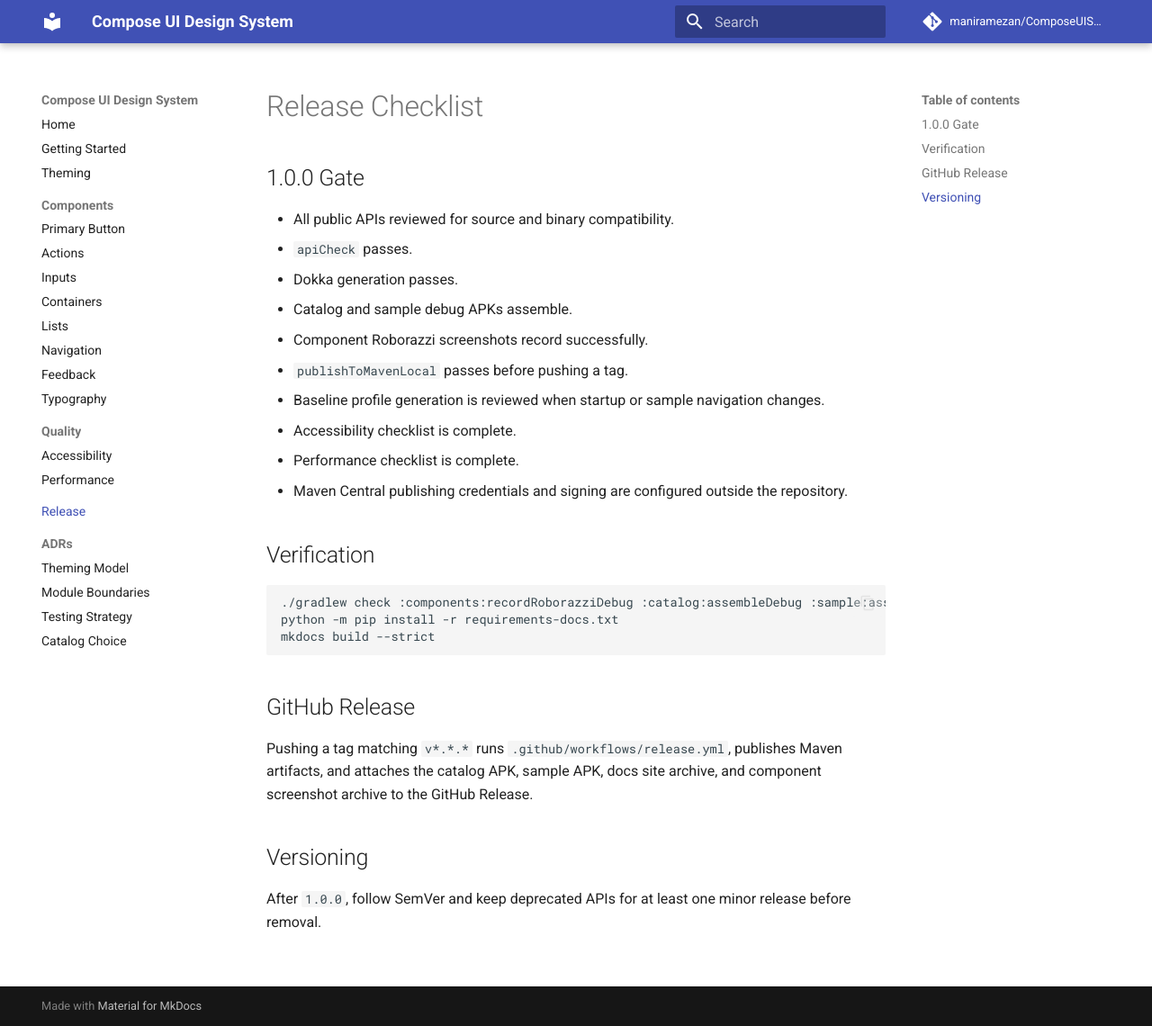
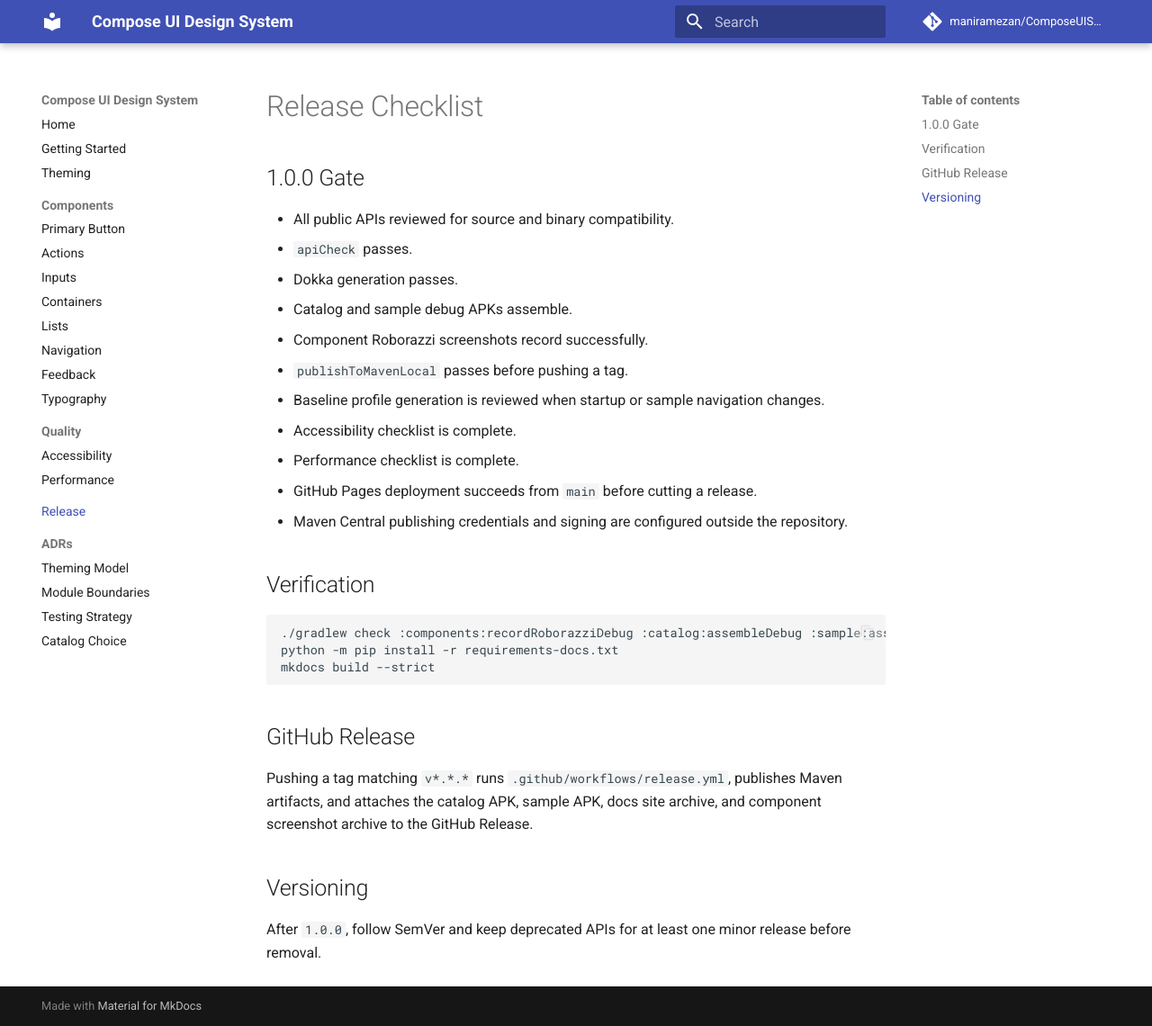
Before and after one commit to maniramezan/ComposeUIComponents, an MkDocs documentation site: the page built from docs/release.md, in a window 1280 px wide and 1140 px high. Shown: the whole window at 90% size. Built offline with MkDocs 1.6.1 and Material for MkDocs 9.7.7, drawn with Linux system fonts in a browser that asks for light colours; comment, search, counter and statistics services are not loaded.

Commit message:
ci: deploy docs to GitHub Pages

```diff
--- a/docs/release.md
+++ b/docs/release.md
@@ -11,6 +11,7 @@
 - Baseline profile generation is reviewed when startup or sample navigation changes.
 - Accessibility checklist is complete.
 - Performance checklist is complete.
+- GitHub Pages deployment succeeds from `main` before cutting a release.
 - Maven Central publishing credentials and signing are configured outside the repository.
 
 ## Verification
```
Also changed, not shown: 1 other file.
